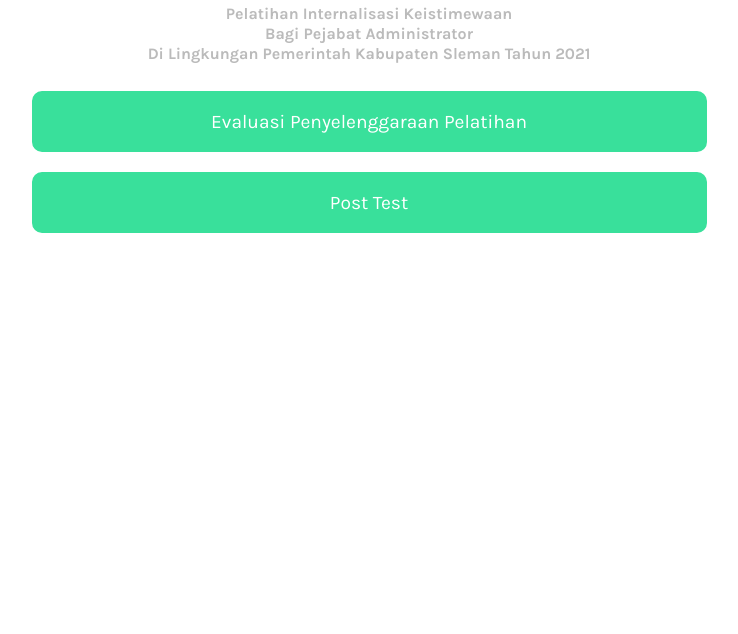
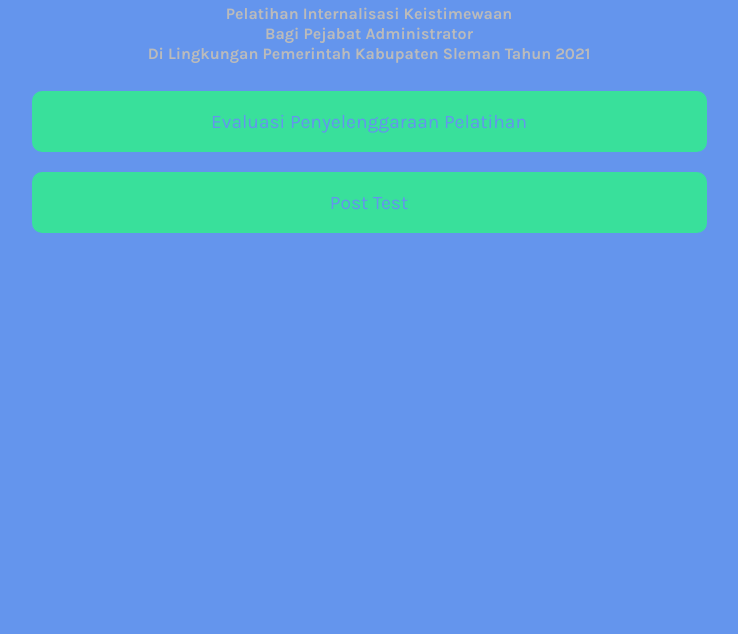
Before and after one commit to theroch1/diklatistimewa.github.io, a plain HTML site: page index.html in a window 1280 px wide. Shown: the part 166-800 px from the top of the page, without its empty margins (271-1009 px from the left). Drawn offline with nearby package versions, Linux system fonts and the light colour scheme.

Commit message:
update style.css
warna begron

```diff
--- a/style.css
+++ b/style.css
@@ -1,7 +1,7 @@
 /* Style Settings */
 @import url('https://fonts.googleapis.com/css?family=Karla:400,700&display=swap');
 :root {
-    --bgColor: white;
+    --bgColor: #6495ED;
     --accentColor: #39e09b;
     --font: 'Karla', sans-serif;
 }
```
